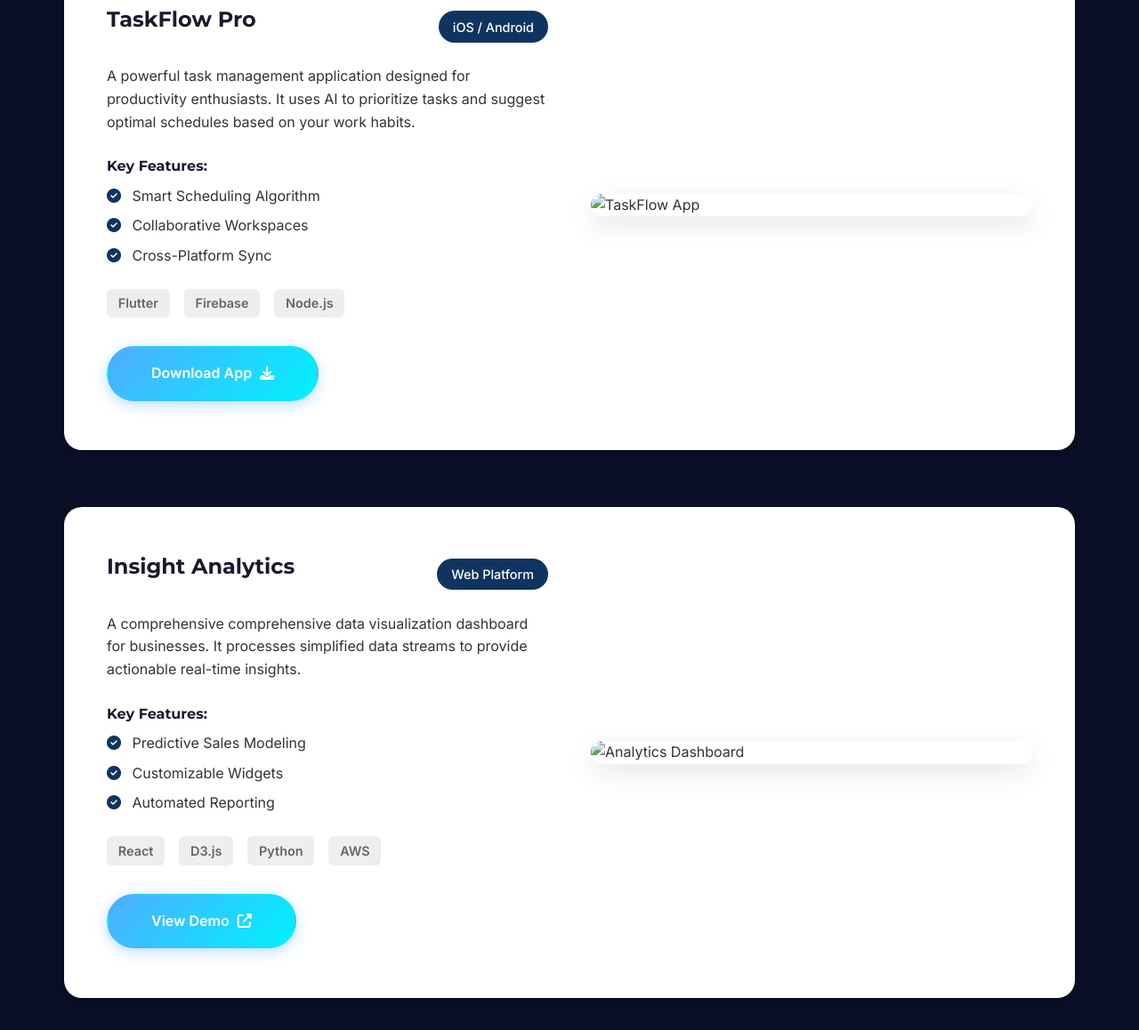
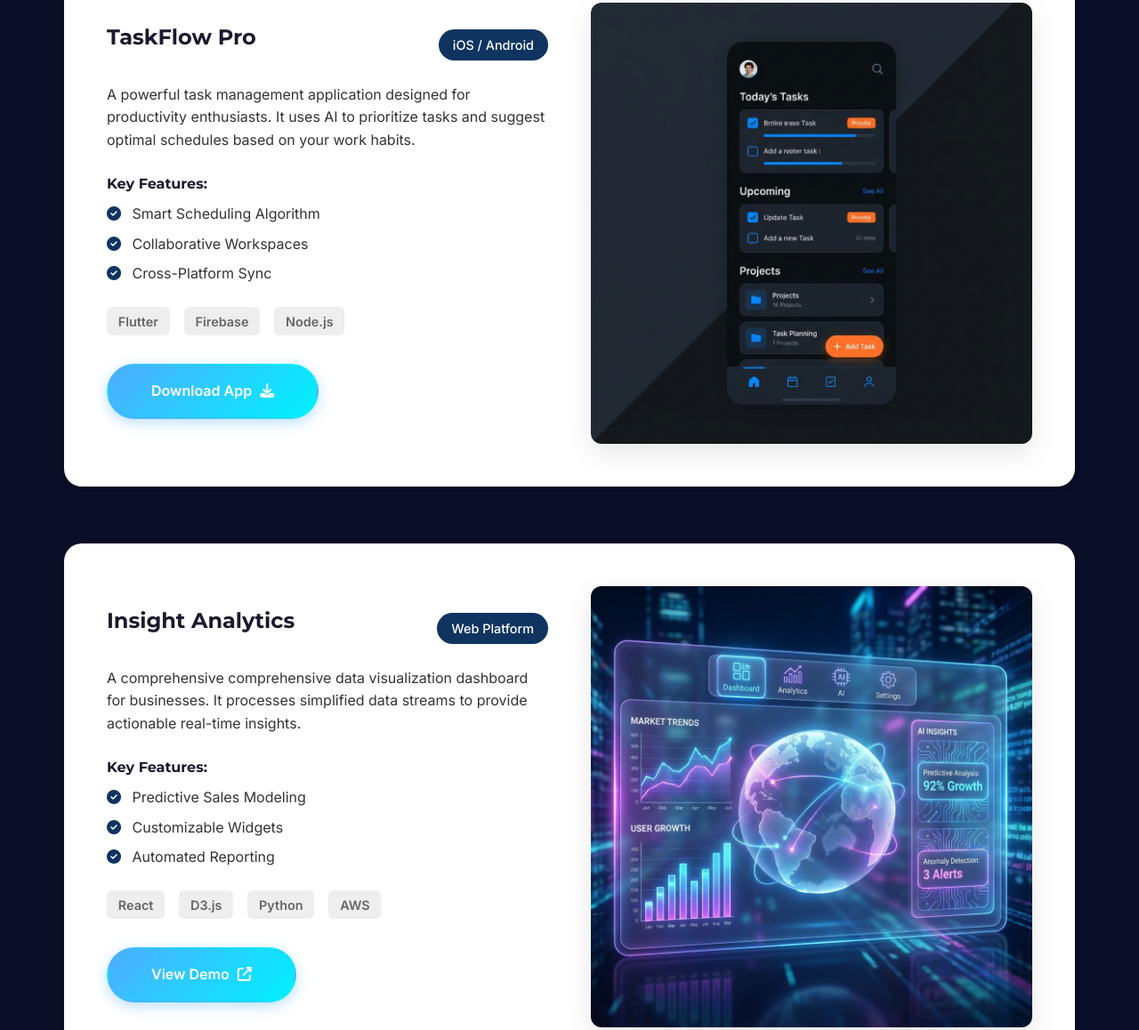
Before and after one commit to jamall123/portfolio, a plain HTML site: page applications.html in a window 1280 px wide. Shown: the part 1038-2196 px from the top of the page at 89% size. Drawn offline with Linux system fonts and the light colour scheme.

Commit message:
Fix broken image links: use relative paths instead of absolute local paths

```diff
--- a/applications.html
+++ b/applications.html
@@ -90,8 +90,7 @@
             <!-- App 1 -->
             <div class="app-item">
                 <div class="app-image">
-                    <img src="/home/jamal/.gemini/antigravity/brain/06ea2dee-b3e3-4351-a57f-9f68d409115c/app_mockup_task_manager_1765547117741.png"
-                        alt="TaskFlow App">
+                    <img src="images/task_flow_mockup.png" alt="TaskFlow App">
                 </div>
                 <div class="app-details">
                     <div
@@ -163,16 +162,14 @@
                     </div>
                 </div>
                 <div class="app-image">
-                    <img src="/home/jamal/.gemini/antigravity/brain/06ea2dee-b3e3-4351-a57f-9f68d409115c/app_mockup_analytics_dashboard_1765547148796.png"
-                        alt="Analytics Dashboard" loading="lazy">
+                    <img src="images/analytics_dashboard_mockup.png" alt="Analytics Dashboard" loading="lazy">
                 </div>
             </div>
 
             <!-- App 3 -->
             <div class="app-item">
                 <div class="app-image">
-                    <img src="/home/jamal/.gemini/antigravity/brain/06ea2dee-b3e3-4351-a57f-9f68d409115c/app_mockup_ai_chat_1765547175202.png"
-                        alt="AI Chat App" loading="lazy">
+                    <img src="images/ai_chat_mockup.png" alt="AI Chat App" loading="lazy">
                 </div>
                 <div class="app-details">
                     <div
```
Also changed, not shown: images/ai_chat_mockup.png (added), images/analytics_dashboard_mockup.png (added), images/task_flow_mockup.png (added).
